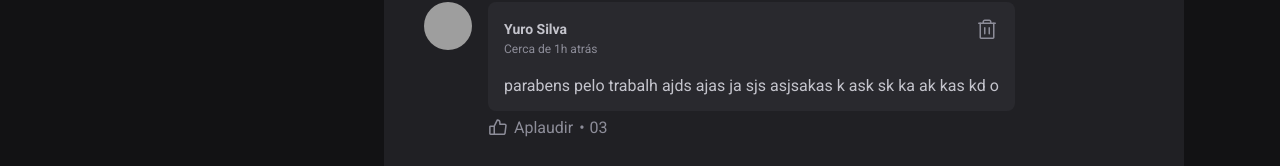
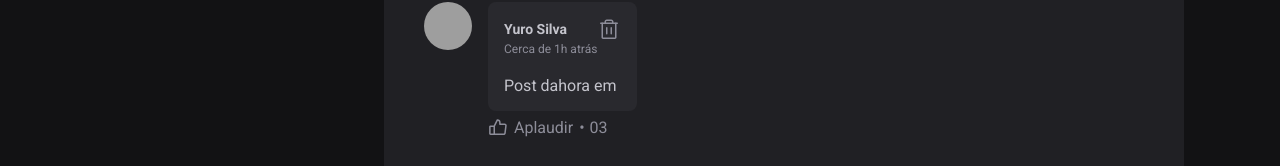
Before and after one commit to Yures1lva/01-fundamentos-reactjs, a React (Vite) app: page / in a window 1280 px wide. Shown: the part 595-761 px from the top of the page. Built offline with nearby package versions, Linux system fonts and the light colour scheme; grey boxes are pictures that could not be loaded.

Commit message:
adicionando  comentŕaio por useState

```diff
--- a/src/components/Comment.jsx
+++ b/src/components/Comment.jsx
@@ -4,7 +4,7 @@
 import { Avatar } from "./Avatar"
 
 
-export function Comment(){
+export function Comment({content}){
     return (
         <>
         <div className={styles.comment}>
@@ -22,7 +22,7 @@
                         </button>
 
                     </header>
-                    <p>parabens pelo trabalh ajds ajas ja sjs asjsakas k ask sk ka ak kas kd o</p>
+                    <p>{content}</p>
                 </div>
 
                 <footer>
--- a/src/components/Post.jsx
+++ b/src/components/Post.jsx
@@ -17,7 +17,9 @@
 
      function handleCreateNewComment(){
         event.preventDefault()
-        setComments([...comments, comments.lenght + 1])
+        const newCommentText = event.target.comment.value
+        setComments([...comments, newCommentText])
+        event.target.comment.value =''
     }
 
     return (
@@ -46,10 +48,10 @@
                 })}
 
             </div>
-            <form onSubmit={handleCreateNewComment} className={styles.commentForm}>
+            <form  onSubmit={handleCreateNewComment} className={styles.commentForm}>
                 <strong>Deixe seu feedback</strong>
 
-                <textarea  placeholder="Deixe um comentário"></textarea>
+                <textarea name="comment" placeholder="Deixe um comentário"></textarea>
 
                 <footer className={styles.commentFooter}>
                     <button className={styles.buttonForm} type="submit">Publicar</button>
@@ -58,7 +60,7 @@
                 <div className={styles.commentList}>
                     {comments.map(comment =>
                         {
-                            return <Comment/>
+                            return <Comment content={comment} />
                         })}
                 </div>
             </form>
```
